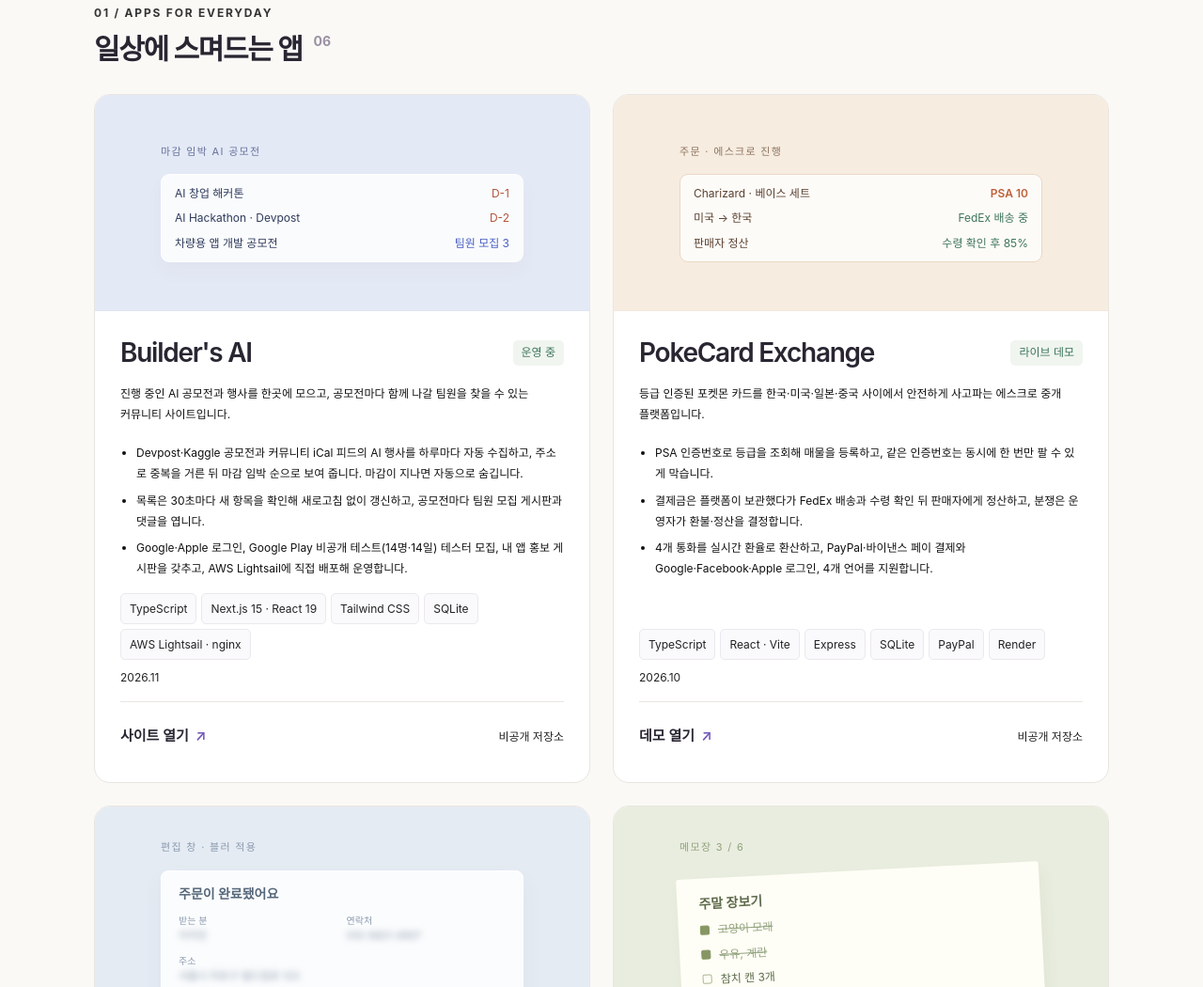
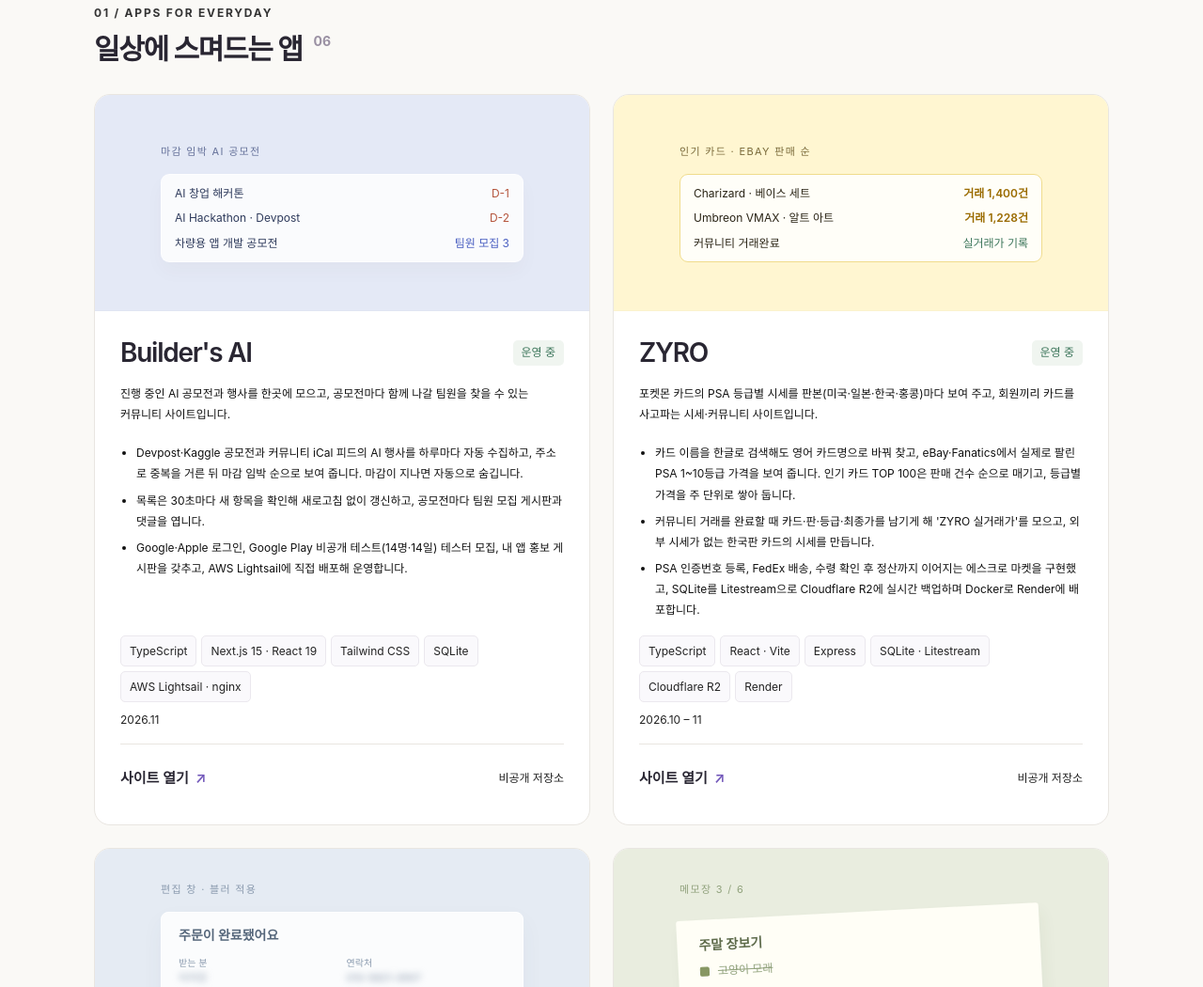
Before and after one commit to nekh802/nekh802.github.io, a plain HTML site: page portfolio/index.html in a window 1280 px wide. Shown: the part 718-1768 px from the top of the page at 94% size. Drawn offline with Linux system fonts and the light colour scheme; no server answers.

Commit message:
Portfolio: PokeCard Exchange becomes ZYRO (zyro.co.kr)
Co-Authored-By: Claude Opus 5.5 <noreply@anthropic.com>

```diff
--- a/portfolio/index.html
+++ b/portfolio/index.html
@@ -4,10 +4,10 @@
 <meta charset="utf-8">
 <meta name="viewport" content="width=device-width, initial-scale=1, viewport-fit=cover">
 <title>Boyoung Kim Portfolio</title>
-<meta name="description" content="App Store 앱 4개와 Gmail 정리 웹앱, 카드 거래 플랫폼, AI 공모전 커뮤니티, 투자 데이터 도구, 자동화 도구를 만든 1인 개발자 김보영의 포트폴리오.">
+<meta name="description" content="App Store 앱 4개와 Gmail 정리 웹앱, 포켓몬 카드 시세 사이트, AI 공모전 커뮤니티, 투자 데이터 도구, 자동화 도구를 만든 1인 개발자 김보영의 포트폴리오.">
 <meta property="og:type" content="website">
 <meta property="og:title" content="Boyoung Kim Portfolio">
-<meta property="og:description" content="App Store 앱 4개와 Gmail 정리 웹앱, 카드 거래 플랫폼, AI 공모전 커뮤니티, 투자 데이터 도구, 자동화 도구를 만든 1인 개발자 포트폴리오.">
+<meta property="og:description" content="App Store 앱 4개와 Gmail 정리 웹앱, 포켓몬 카드 시세 사이트, AI 공모전 커뮤니티, 투자 데이터 도구, 자동화 도구를 만든 1인 개발자 포트폴리오.">
 <meta property="og:url" content="https://nekh802.github.io/portfolio/">
 
 
@@ -60,25 +60,25 @@
 
     <article class="project pokecard">
       <div class="p-main">
-        <div class="p-top"><h3>PokeCard Exchange</h3><span class="status live">라이브 데모</span><span class="repo">pokecard-exchange</span></div>
-        <p class="lede">등급 인증된 포켓몬 카드를 한국·미국·일본·중국 사이에서 안전하게 사고파는 에스크로 중개 플랫폼입니다.</p>
+        <div class="p-top"><h3>ZYRO</h3><span class="status live">운영 중</span><span class="repo">pokecard-exchange</span></div>
+        <p class="lede">포켓몬 카드의 PSA 등급별 시세를 판본(미국·일본·한국·홍콩)마다 보여 주고, 회원끼리 카드를 사고파는 시세·커뮤니티 사이트입니다.</p>
         <div class="project-description"><ul>
-          <li>PSA 인증번호로 등급을 조회해 매물을 등록하고, 같은 인증번호는 동시에 한 번만 팔 수 있게 막습니다.</li>
-          <li>결제금은 플랫폼이 보관했다가 FedEx 배송과 수령 확인 뒤 판매자에게 정산하고, 분쟁은 운영자가 환불·정산을 결정합니다.</li>
-          <li>4개 통화를 실시간 환율로 환산하고, PayPal·바이낸스 페이 결제와 Google·Facebook·Apple 로그인, 4개 언어를 지원합니다.</li>
+          <li>카드 이름을 한글로 검색해도 영어 카드명으로 바꿔 찾고, eBay·Fanatics에서 실제로 팔린 PSA 1~10등급 가격을 보여 줍니다. 인기 카드 TOP 100은 판매 건수 순으로 매기고, 등급별 가격을 주 단위로 쌓아 둡니다.</li>
+          <li>커뮤니티 거래를 완료할 때 카드·판·등급·최종가를 남기게 해 'ZYRO 실거래가'를 모으고, 외부 시세가 없는 한국판 카드의 시세를 만듭니다.</li>
+          <li>PSA 인증번호 등록, FedEx 배송, 수령 확인 후 정산까지 이어지는 에스크로 마켓을 구현했고, SQLite를 Litestream으로 Cloudflare R2에 실시간 백업하며 Docker로 Render에 배포합니다.</li>
         </ul></div>
         <div class="meta">
-          <span class="chip">TypeScript</span><span class="chip">React · Vite</span><span class="chip">Express</span><span class="chip">SQLite</span><span class="chip">PayPal</span><span class="chip">Render</span>
-          <span class="period">2026.10</span>
+          <span class="chip">TypeScript</span><span class="chip">React · Vite</span><span class="chip">Express</span><span class="chip">SQLite · Litestream</span><span class="chip">Cloudflare R2</span><span class="chip">Render</span>
+          <span class="period">2026.10 – 11</span>
         </div>
-        <div class="links"><a href="https://pokecard-exchange.onrender.com/" target="_blank" rel="noopener">데모 열기</a><span class="private" data-repo="pokecard-exchange">비공개 저장소</span></div>
+        <div class="links"><a href="https://zyro.co.kr/" target="_blank" rel="noopener">사이트 열기</a><span class="private" data-repo="pokecard-exchange">비공개 저장소</span></div>
       </div>
       <div class="specimen pokecard-specimen" aria-hidden="true">
-        <div class="cap">주문 · 에스크로 진행</div>
+        <div class="cap">인기 카드 · eBay 판매 순</div>
         <div class="shelf-list">
-          <div><span>Charizard · 베이스 세트</span><span class="card-grade">PSA 10</span></div>
-          <div><span>미국 → 한국</span><span class="card-step">FedEx 배송 중</span></div>
-          <div><span>판매자 정산</span><span class="card-step">수령 확인 후 85%</span></div>
+          <div><span>Charizard · 베이스 세트</span><span class="card-grade">거래 1,400건</span></div>
+          <div><span>Umbreon VMAX · 알트 아트</span><span class="card-grade">거래 1,228건</span></div>
+          <div><span>커뮤니티 거래완료</span><span class="card-step">실거래가 기록</span></div>
         </div>
       </div>
     </article>
--- a/portfolio/style.css
+++ b/portfolio/style.css
@@ -37,10 +37,10 @@
 .mailroom-specimen .shelf-list{background:#ffffffc9;border-color:#d5e1d8;box-shadow:none}
 .mailroom-specimen .shelf-list>div{display:flex;justify-content:space-between;gap:10px}
 .mailroom-specimen .mail-count,.mailroom-specimen .mail-safe{color:#3d765b;white-space:nowrap}
-.pokecard-specimen{background:#f6ece0;--line:#ead8c3;--ink:#5a4130;--muted:#8d735f;--accent:#c0603a}
-.pokecard-specimen .shelf-list{background:#ffffffc9;border-color:#ead8c3;box-shadow:none}
+.pokecard-specimen{background:#fff6d1;--line:#f0dc8c;--ink:#2a2416;--muted:#7a6a3a;--accent:#b8860b}
+.pokecard-specimen .shelf-list{background:#ffffffd9;border-color:#f0dc8c;box-shadow:none}
 .pokecard-specimen .shelf-list>div{display:flex;justify-content:space-between;gap:10px}
-.pokecard-specimen .card-grade{color:#c0603a;font-weight:600;white-space:nowrap}
+.pokecard-specimen .card-grade{color:#9a6b00;font-weight:600;white-space:nowrap}
 .pokecard-specimen .card-step{color:#3d765b;white-space:nowrap}
 .sourcing-specimen{background:#ece8f4;--line:#dcd5ea;--ink:#3f3757;--muted:#716a86;--accent:#6b5aa6}
 .sourcing-specimen .shelf-list{background:#ffffffc9;border-color:#dcd5ea;box-shadow:none}
```
